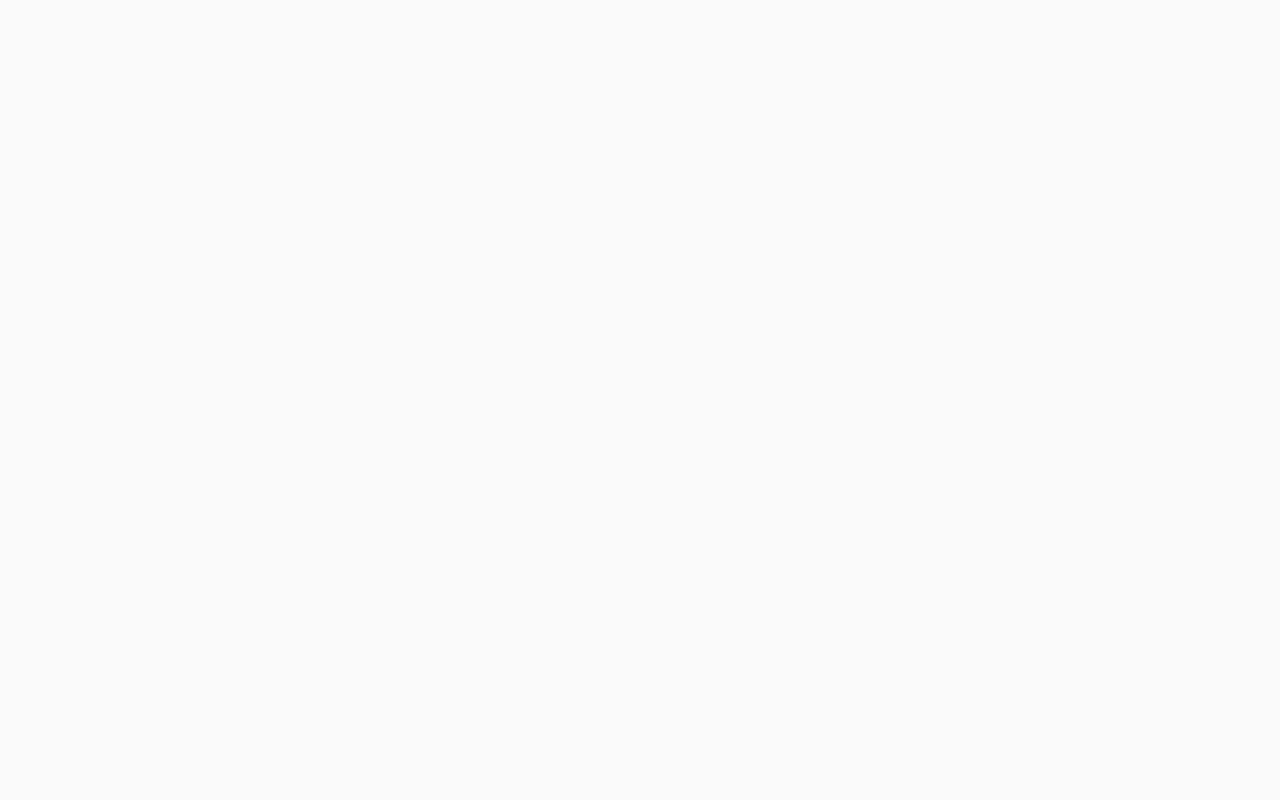
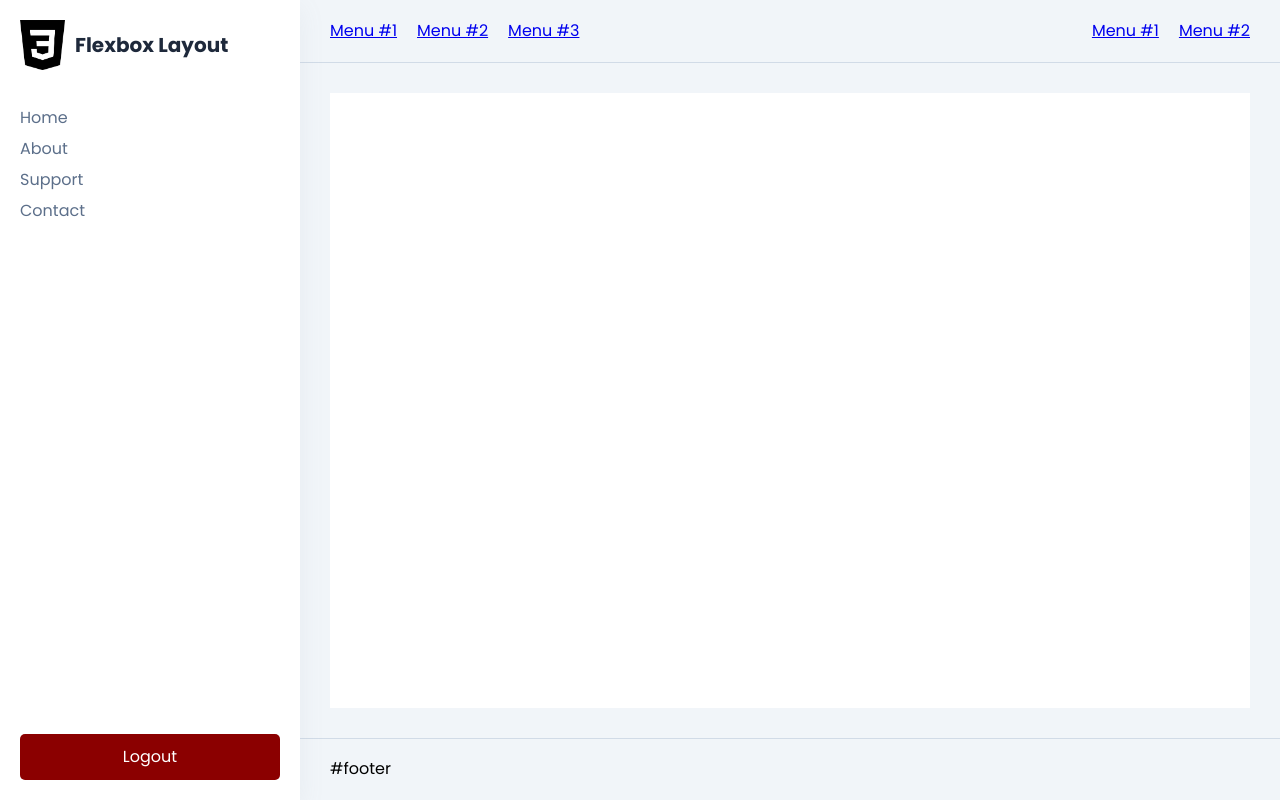
Before and after one commit to tangoren/sass-flexbox-layout, a plain HTML site: page index.html in a window 1280 px wide. Drawn offline with nearby package versions, Linux system fonts and the light colour scheme.

Commit message:
Layout added

```diff
--- a/dist/styles/style.css
+++ b/dist/styles/style.css
@@ -1,6 +1,142 @@
 @import url("https://fonts.googleapis.com/css2?family=Poppins:wght@400;700&display=swap");
 body {
   font-family: "Poppins", sans-serif;
-  background: #f8fafc;
+  background: #f1f5f9;
+}
+
+.layout {
+  display: -webkit-box;
+  display: -ms-flexbox;
+  display: flex;
+  min-height: 100vh;
+}
+
+.layout__sidebar {
+  background: #ffffff;
+  -webkit-box-shadow: rgba(149, 157, 165, 0.1) 0px 8px 24px;
+          box-shadow: rgba(149, 157, 165, 0.1) 0px 8px 24px;
+  padding: 20px;
+  position: fixed;
+  top: 0;
+  left: 0;
+  width: 260px;
+  height: calc(100% - 40px);
+  display: -webkit-box;
+  display: -ms-flexbox;
+  display: flex;
+  -webkit-box-orient: vertical;
+  -webkit-box-direction: normal;
+      -ms-flex-direction: column;
+          flex-direction: column;
+}
+
+.layout__sidebar__logo {
+  display: -webkit-box;
+  display: -ms-flexbox;
+  display: flex;
+  -webkit-box-align: center;
+      -ms-flex-align: center;
+          align-items: center;
+  font-size: 20px;
+  color: #1e293b;
+  font-weight: 700;
+}
+
+.layout__sidebar__logo img {
+  height: 50px;
+  margin-right: 10px;
+}
+
+.layout__sidebar__menu {
+  margin-top: 40px;
+}
+
+.layout__sidebar__menu li {
+  color: #5c6f8a;
+}
+
+.layout__sidebar__menu li:not(:last-child) {
+  margin-bottom: 15px;
+}
+
+.layout__sidebar__logout {
+  margin-top: auto;
+}
+
+.layout__sidebar__logout a {
+  display: block;
+  background: darkred;
+  color: #ffffff;
+  text-decoration: none;
+  padding: 15px;
+  border-radius: 5px;
+  text-align: center;
+}
+
+.layout__wrapper {
+  display: -webkit-box;
+  display: -ms-flexbox;
+  display: flex;
+  -webkit-box-orient: vertical;
+  -webkit-box-direction: normal;
+      -ms-flex-direction: column;
+          flex-direction: column;
+  width: 100%;
+  padding-left: 300px;
+}
+
+.layout__header {
+  height: 80px;
+  border-bottom: 1px solid #d1dbe7;
+  display: -webkit-box;
+  display: -ms-flexbox;
+  display: flex;
+  -webkit-box-pack: justify;
+      -ms-flex-pack: justify;
+          justify-content: space-between;
+  -webkit-box-align: center;
+      -ms-flex-align: center;
+          align-items: center;
+  padding: 0 30px;
+}
+
+.layout__header [class*="layout__header__menu"] {
+  display: -webkit-box;
+  display: -ms-flexbox;
+  display: flex;
+}
+
+.layout__header .layout__header__menu__left li:not(:last-child) {
+  margin-right: 20px;
+}
+
+.layout__header .layout__header__menu__right li:not(:first-child) {
+  margin-left: 20px;
+}
+
+.layout__footer {
+  height: 80px;
+  border-top: 1px solid #d1dbe7;
+  margin-top: auto;
+  display: -webkit-box;
+  display: -ms-flexbox;
+  display: flex;
+  -webkit-box-align: center;
+      -ms-flex-align: center;
+          align-items: center;
+  padding: 0 30px;
+}
+
+.layout__container {
+  height: 100%;
+  padding: 30px;
+}
+
+.layout__content {
+  max-width: 1200px;
+  width: 100%;
+  background: #ffffff;
+  margin: 0 auto;
+  min-height: 100%;
 }
 /*# sourceMappingURL=style.css.map */
--- a/dist/styles/style.scss
+++ b/dist/styles/style.scss
@@ -5,10 +5,126 @@ $gray-200: #e2e8f0;
 $gray-400: #94a3b8;
 $black: #1e293b;
 $orange: #fb923c;
+$shadow: rgba(149, 157, 165, 0.1) 0px 8px 24px;
 
 @import url("https://fonts.googleapis.com/css2?family=Poppins:wght@400;700&display=swap");
 
 body {
   font-family: "Poppins", sans-serif;
-  background: $gray-50;
+  background: $gray-100;
 }
+
+.layout {
+  display: flex;
+  min-height: 100vh;
+
+  &__sidebar {
+    background: $white;
+    box-shadow: $shadow;
+    padding: 20px;
+    position: fixed;
+    top: 0;
+    left: 0;
+    width: 260px;
+    height: calc(100% - 40px);
+    display: flex;
+    flex-direction: column;
+
+    &__logo {
+      display: flex;
+      align-items: center;
+      font-size: 20px;
+      color: $black;
+      font-weight: 700;
+
+      & img {
+        height: 50px;
+        margin-right: 10px;
+      }
+    }
+
+    &__menu {
+      margin-top: 40px;
+
+      & li {
+        color: darken($gray-400, 20%);
+
+        &:not(:last-child) {
+          margin-bottom: 15px;
+        }
+      }
+    }
+
+    &__logout {
+      margin-top: auto;
+
+      & a {
+        display: block;
+        background: darkred;
+        color: $white;
+        text-decoration: none;
+        padding: 15px;
+        border-radius: 5px;
+        text-align: center;
+      }
+    }
+  }
+
+  &__wrapper {
+    display: flex;
+    flex-direction: column;
+    width: 100%;
+    padding-left: 300px;
+  }
+
+  &__header {
+    height: 80px;
+    border-bottom: 1px solid darken($gray-200, 5%);
+    display: flex;
+    justify-content: space-between;
+    align-items: center;
+    padding: 0 30px;
+
+    & [class*="layout__header__menu"] {
+      display: flex;
+    }
+
+    .layout__header__menu__left {
+      & li {
+        &:not(:last-child) {
+          margin-right: 20px;
+        }
+      }
+    }
+
+    .layout__header__menu__right {
+      & li {
+        &:not(:first-child) {
+          margin-left: 20px;
+        }
+      }
+    }
+  }
+
+  &__footer {
+    height: 80px;
+    border-top: 1px solid darken($gray-200, 5%);
+    margin-top: auto;
+    display: flex;
+    align-items: center;
+    padding: 0 30px;
+  }
+
+  &__container {
+    height: 100%;
+    padding: 30px;
+  }
+
+  &__content {
+    max-width: 1200px;
+    width: 100%;
+    background: $white;
+    margin: 0 auto;
+    min-height: 100%;
+  }
+}
--- a/index.html
+++ b/index.html
@@ -5,12 +5,55 @@
     <meta http-equiv="X-UA-Compatible" content="IE=edge" />
     <meta name="viewport" content="width=device-width, initial-scale=1.0" />
     <title>⚡️ Sass Flexbox Layout with Fixed Sidebar</title>
-    <link rel="icon" href="./dist//images//logo.png" type="image/png" />
+    <link rel="icon" href="./dist/images/logo.png" type="image/png" />
     <link
       rel="stylesheet"
       href="https://cdnjs.cloudflare.com/ajax/libs/meyer-reset/2.0/reset.min.css"
     />
+
     <link rel="stylesheet" href="./dist/styles/style.css" />
   </head>
-  <body></body>
+  <body>
+    <div class="layout">
+      <div class="layout__sidebar">
+        <div class="layout__sidebar__logo">
+          <img src="./dist/images/logo.png" alt="logo" />
+          <div class="layout__sidebar__logo__text">Flexbox Layout</div>
+        </div>
+        <ul class="layout__sidebar__menu">
+          <li>Home</li>
+          <li>About</li>
+          <li>Support</li>
+          <li>Contact</li>
+        </ul>
+        <div class="layout__sidebar__logout">
+          <a href="javascript:;">Logout</a>
+        </div>
+      </div>
+      <!-- layout__sidebar -->
+      <div class="layout__wrapper">
+        <div class="layout__header">
+          <ul class="layout__header__menu__left">
+            <li><a href="javascript:;">Menu #1</a></li>
+            <li><a href="javascript:;">Menu #2</a></li>
+            <li><a href="javascript:;">Menu #3</a></li>
+          </ul>
+
+          <ul class="layout__header__menu__right">
+            <li><a href="javascript:;">Menu #1</a></li>
+            <li><a href="javascript:;">Menu #2</a></li>
+          </ul>
+        </div>
+        <!-- layout__header -->
+        <div class="layout__container">
+          <div class="layout__content"></div>
+        </div>
+        <!-- layout__container -->
+        <div class="layout__footer">#footer</div>
+        <!-- layout__footer -->
+      </div>
+      <!-- layout__wrapper -->
+    </div>
+    <!-- layout -->
+  </body>
 </html>
```
Also changed, not shown: 1 other file.
